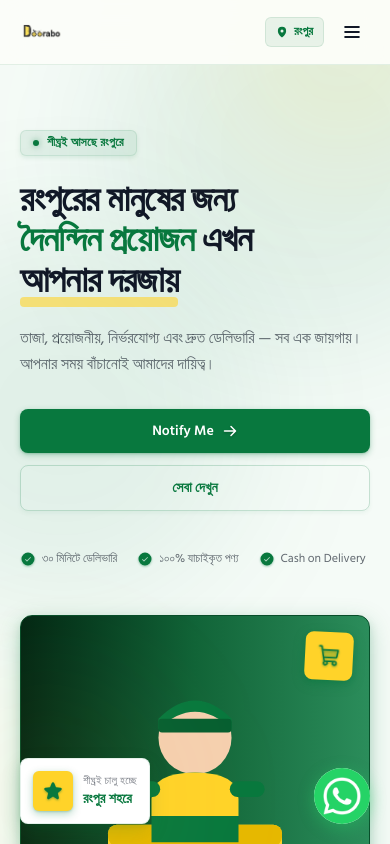
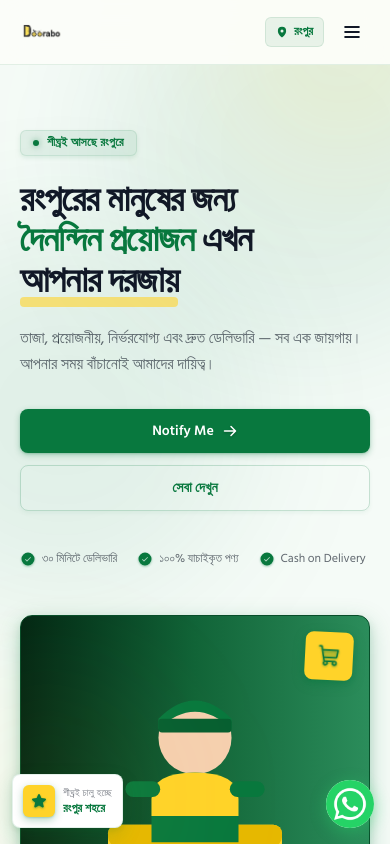
Before and after one commit to abdullah-az-jobayerr/doorabo-landing, a Next.js app: page / in a window 390 px wide. Shown: the top 844 px of the page. Built offline with nearby package versions, Linux system fonts and the light colour scheme.

Commit message:
3rd addition

```diff
--- a/src/components/FloatingBadge.tsx
+++ b/src/components/FloatingBadge.tsx
@@ -7,17 +7,14 @@ export default function FloatingBadge() {
   return (
     <motion.div
       initial={{ opacity: 0, x: -20 }}
-      animate={{
-        opacity: 1,
-        x: 0,
-      }}
+      animate={{ opacity: 1, x: 0 }}
       transition={{ duration: 0.5, delay: 1 }}
-      className="fixed left-5 bottom-5 md:left-7 md:bottom-7 z-50"
+      className="fixed left-3 bottom-4 md:left-7 md:bottom-7 z-40 max-w-[calc(100vw-5.5rem)]"
     >
       <motion.div
         animate={{
-          x: [0, -6, 6, -4, 4, 0],
-          rotate: [0, -2, 2, -1, 1, 0],
+          x: [0, -4, 4, -3, 3, 0],
+          rotate: [0, -1.5, 1.5, -1, 1, 0],
         }}
         transition={{
           duration: 1.2,
@@ -25,21 +22,28 @@ export default function FloatingBadge() {
           repeatDelay: 3.8,
           ease: "easeInOut",
         }}
-        className="bg-white rounded-lg shadow-[0_8px_20px_rgba(8,120,62,0.15),0_2px_6px_rgba(8,120,62,0.10)] border border-[#08783E]/10 p-3 flex items-center gap-2.5 hover:shadow-[0_12px_28px_rgba(8,120,62,0.22),0_4px_8px_rgba(8,120,62,0.15)] transition-all duration-300 cursor-pointer"
+        className="bg-white rounded-lg shadow-[0_8px_20px_rgba(8,120,62,0.15),0_2px_6px_rgba(8,120,62,0.10)] border border-[#08783E]/10 p-2.5 md:p-3 flex items-center gap-2 md:gap-2.5 hover:shadow-[0_12px_28px_rgba(8,120,62,0.22),0_4px_8px_rgba(8,120,62,0.15)] transition-all duration-300 cursor-pointer"
       >
-        {/* 🎯 Yellow icon box — GREEN shadow (visible 3D) */}
-        <div className="w-10 h-10 rounded-md bg-[#FFD329] flex items-center justify-center shrink-0 shadow-[0_3px_8px_rgba(8,120,62,0.30),0_1px_2px_rgba(8,120,62,0.20)]">
+        {/* Icon box — mobile 8, desktop 10 */}
+        <div className="w-8 h-8 md:w-10 md:h-10 rounded-md bg-[#FFD329] flex items-center justify-center shrink-0 shadow-[0_3px_8px_rgba(8,120,62,0.30),0_1px_2px_rgba(8,120,62,0.20)]">
+          <Star
+            size={16}
+            weight="fill"
+            className="text-[#08783E] md:hidden drop-shadow-[0_1px_1px_rgba(8,120,62,0.50)]"
+          />
           <Star
             size={20}
             weight="fill"
-            className="text-[#08783E] drop-shadow-[0_1px_1px_rgba(8,120,62,0.50)]"
+            className="text-[#08783E] hidden md:block drop-shadow-[0_1px_1px_rgba(8,120,62,0.50)]"
           />
         </div>
-        <div>
-          <p className="text-[11px] text-[#111827]/55 tracking-wide">
+        <div className="min-w-0">
+          <p className="text-[10px] md:text-[11px] text-[#111827]/55 tracking-wide truncate">
             শীঘ্রই চালু হচ্ছে
           </p>
-          <p className="font-bold text-sm text-[#08783E]">রংপুর শহরে</p>
+          <p className="font-bold text-xs md:text-sm text-[#08783E] truncate">
+            রংপুর শহরে
+          </p>
         </div>
       </motion.div>
     </motion.div>
--- a/src/components/WhatsAppFloat.tsx
+++ b/src/components/WhatsAppFloat.tsx
@@ -8,7 +8,7 @@ type Props = {
 };
 
 export default function WhatsAppFloat({
-  phoneNumber = "8801700000000", // 🔧 tomar number ekhane
+  phoneNumber = "8801700000000",
   message = "আসসালামু আলাইকুম, Doorabo সম্পর্কে জানতে চাই।",
 }: Props) {
   const waLink = `https://wa.me/${phoneNumber}?text=${encodeURIComponent(message)}`;
@@ -19,18 +19,14 @@ export default function WhatsAppFloat({
       target="_blank"
       rel="noopener noreferrer"
       aria-label="Chat on WhatsApp"
-      className="fixed bottom-5 right-5 md:bottom-7 md:right-7 z-50 group"
+      className="fixed bottom-4 right-4 md:bottom-7 md:right-7 z-40 group"
     >
-      {/* Wrapper for wave rings */}
-      <span className="relative flex items-center justify-center w-14 h-14 md:w-16 md:h-16">
-        {/* Wave ring 1 — 3.5 sec cycle */}
+      <span className="relative flex items-center justify-center w-12 h-12 md:w-16 md:h-16">
+        {/* Wave rings */}
         <span
           className="absolute inset-0 rounded-full bg-[#25D366]"
-          style={{
-            animation: "whatsappWave 3.5s ease-out infinite",
-          }}
+          style={{ animation: "whatsappWave 3.5s ease-out infinite" }}
         />
-        {/* Wave ring 2 — 3.5 sec cycle, delayed 0.3s for double ripple */}
         <span
           className="absolute inset-0 rounded-full bg-[#25D366]"
           style={{
@@ -39,9 +35,8 @@ export default function WhatsAppFloat({
           }}
         />
 
-        {/* Main button — static, always on top */}
-        <span className="relative flex items-center justify-center w-14 h-14 md:w-16 md:h-16 rounded-full bg-white shadow-[0_4px_16px_rgba(37,211,102,0.4)] hover:shadow-[0_8px_24px_rgba(37,211,102,0.5)] transition-shadow duration-300 overflow-visible">
-          {/* Image inside clipped circle */}
+        {/* Main button */}
+        <span className="relative flex items-center justify-center w-12 h-12 md:w-16 md:h-16 rounded-full bg-white shadow-[0_4px_16px_rgba(37,211,102,0.4)] hover:shadow-[0_8px_24px_rgba(37,211,102,0.5)] transition-shadow duration-300 overflow-visible">
           <span className="absolute inset-0 rounded-full overflow-hidden">
             <Image
               src="/whatsapp.png"
@@ -52,7 +47,7 @@ export default function WhatsAppFloat({
             />
           </span>
 
-          {/* Tooltip (desktop hover) */}
+          {/* Tooltip (desktop only) */}
           <span className="hidden md:block absolute right-full mr-3 px-3 py-1.5 rounded-md bg-[#111827] text-white text-xs font-medium whitespace-nowrap opacity-0 group-hover:opacity-100 transition-opacity duration-200 pointer-events-none">
             WhatsApp এ চ্যাট করুন
           </span>
```
